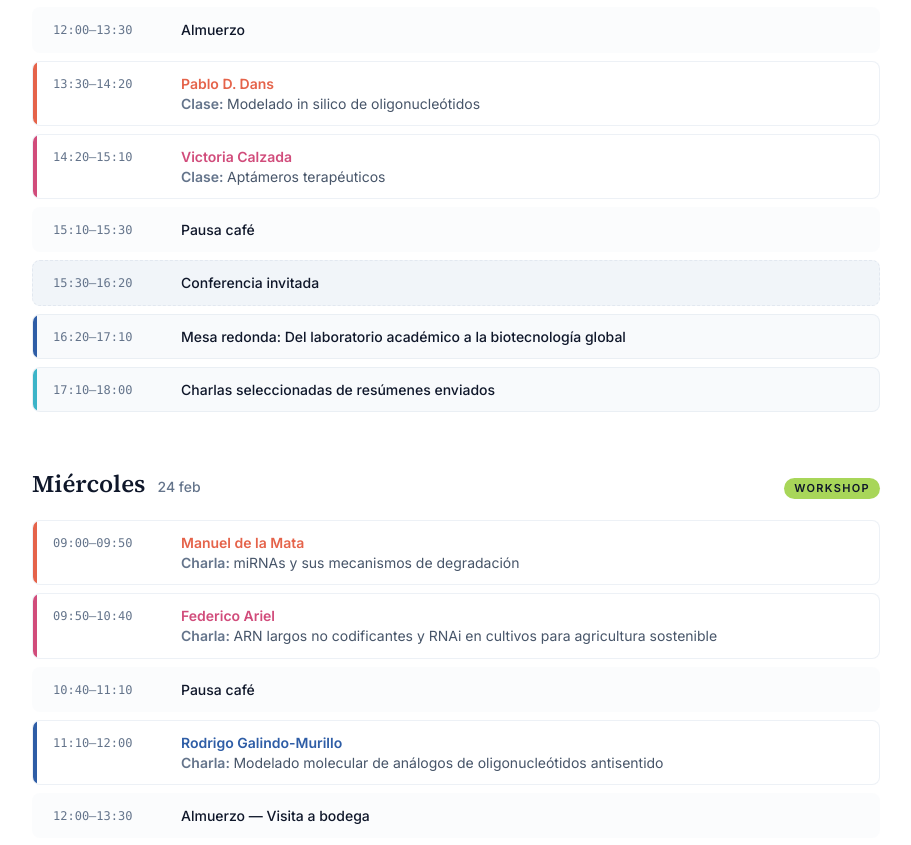
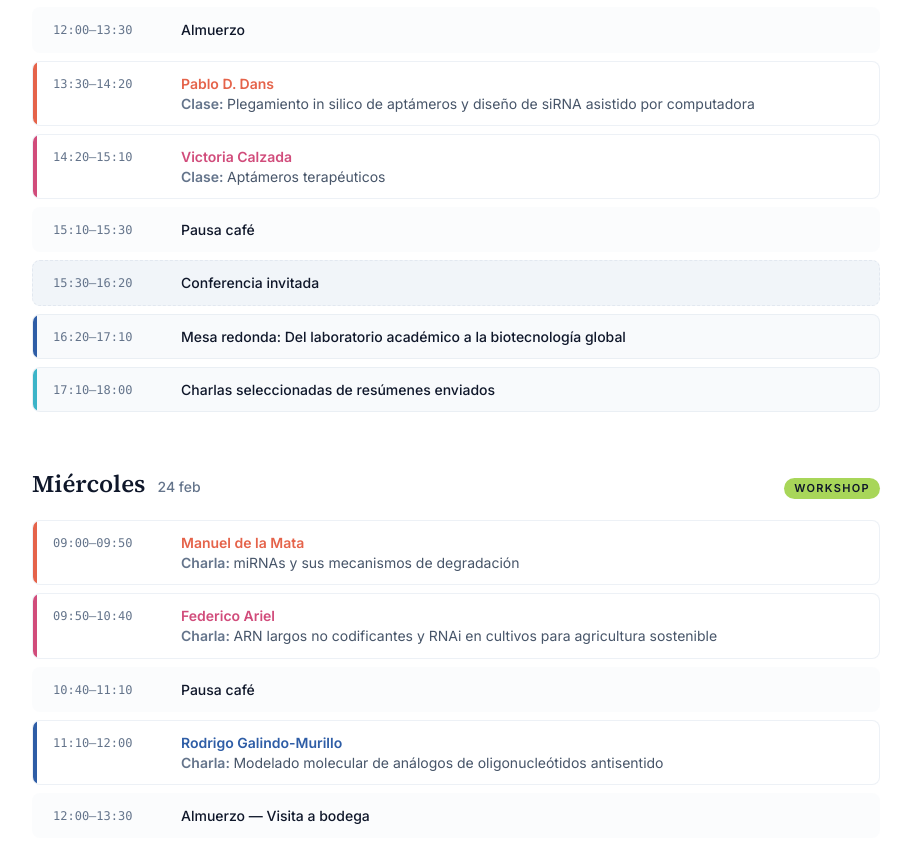
Before and after one commit to MMBAI-Lab/M-ONT-web, a Next.js app: page /es/programme in a window 1280 px wide. Shown: the part 1050-1895 px from the top of the page, without its empty margins (184-1095 px from the left). Built offline with nearby package versions, Linux system fonts and the light colour scheme.

Commit message:
Update Pablo D. Dans's lecture title
Was "In-silico modelling of oligonucleotides"; now names the two topics
the lecture actually covers. Translated in the es dict as well.

Co-Authored-By: Claude Opus 5 (1M context) <noreply@anthropic.com>

```diff
--- a/data/content/programme.ts
+++ b/data/content/programme.ts
@@ -42,7 +42,7 @@ const en: DaySchedule[] = [
       { time: "10:40–11:10", speaker: null, title: "Coffee break", type: "break" },
       { time: "11:10–12:00", speaker: "Alberto Kornblihtt", title: "Control of alternative splicing using siRNAs", type: "talk" },
       { time: "12:00–13:30", speaker: null, title: "Lunch", type: "lunch" },
-      { time: "13:30–14:20", speaker: "Pablo D. Dans", title: "In-silico modelling of oligonucleotides", type: "talk" },
+      { time: "13:30–14:20", speaker: "Pablo D. Dans", title: "In-silico folding of aptamers and computer-aided design of siRNA", type: "talk" },
       { time: "14:20–15:10", speaker: "Victoria Calzada", title: "Therapeutic aptamers", type: "talk" },
       { time: "15:10–15:30", speaker: null, title: "Coffee break", type: "break" },
       { time: "15:30–16:20", speaker: null, title: "Invited lecture", type: "tbc" },
@@ -117,7 +117,7 @@ const es: DaySchedule[] = [
       { time: "10:40–11:10", speaker: null, title: "Pausa café", type: "break" },
       { time: "11:10–12:00", speaker: "Alberto Kornblihtt", title: "Control del splicing alternativo con siRNAs", type: "talk" },
       { time: "12:00–13:30", speaker: null, title: "Almuerzo", type: "lunch" },
-      { time: "13:30–14:20", speaker: "Pablo D. Dans", title: "Modelado in silico de oligonucleótidos", type: "talk" },
+      { time: "13:30–14:20", speaker: "Pablo D. Dans", title: "Plegamiento in silico de aptámeros y diseño de siRNA asistido por computadora", type: "talk" },
       { time: "14:20–15:10", speaker: "Victoria Calzada", title: "Aptámeros terapéuticos", type: "talk" },
       { time: "15:10–15:30", speaker: null, title: "Pausa café", type: "break" },
       { time: "15:30–16:20", speaker: null, title: "Conferencia invitada", type: "tbc" },
```
